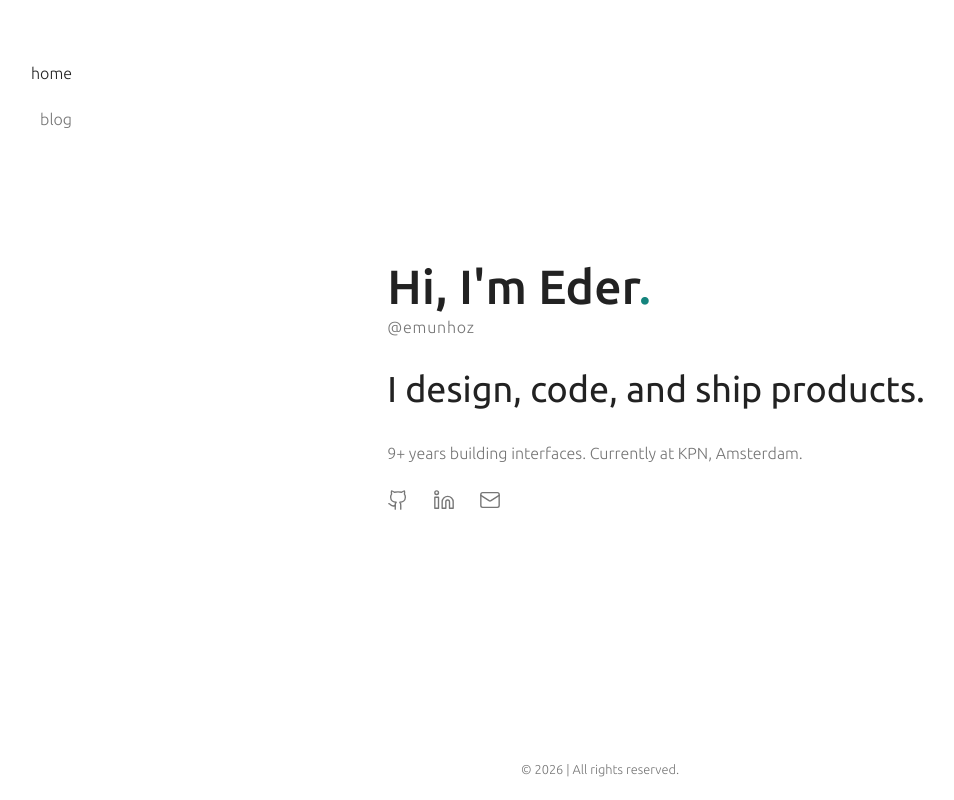
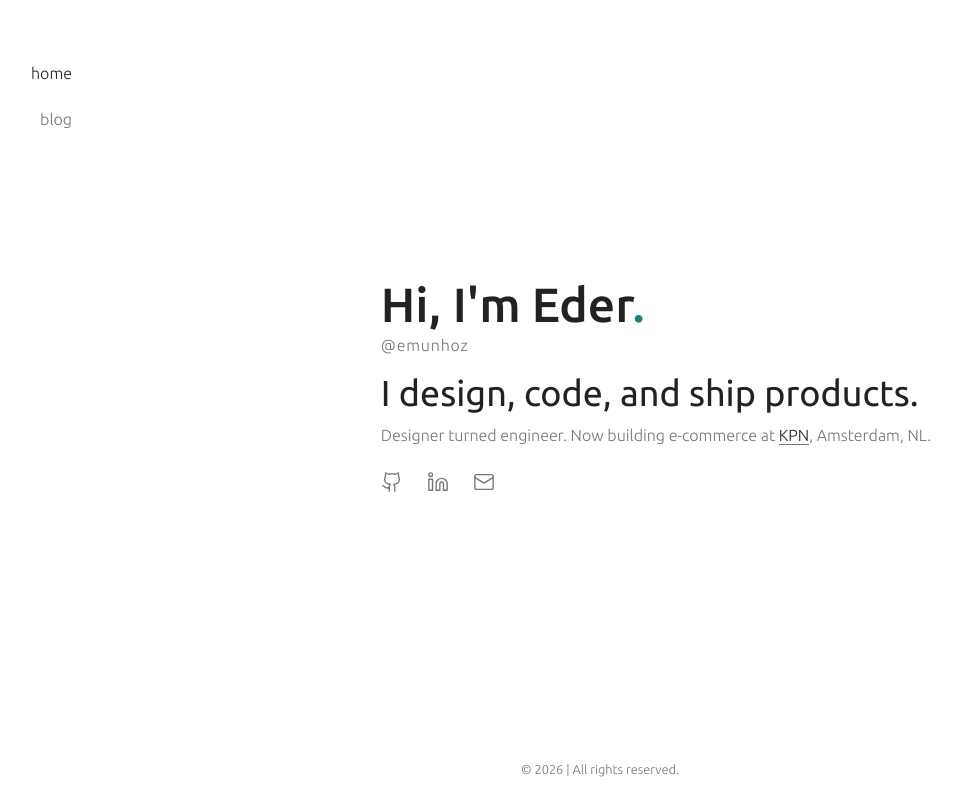
Before and after one commit to emunhoz/emunhoz.github.io, an Astro site: page / in a window 1280 px wide. Shown: the whole page, without its empty margins (40-994 px from the left). Built offline with nearby package versions, Linux system fonts and the light colour scheme; Astro itself is replaced by a stand-in of ours.

Commit message:
feat: refine hero bio and spacing
- Tighten hero h2 margins
- Bio tells the designer-to-engineer story, links to KPN

Co-Authored-By: Claude Opus 5.5 <noreply@anthropic.com>

```diff
--- a/src/pages/index.astro
+++ b/src/pages/index.astro
@@ -9,7 +9,7 @@ import Social from "../components/Social.astro";
       <h1>Hi, I'm Eder<span class="fancy">.</span></h1>
       <span class="handle">@emunhoz</span>
       <h2>I design, code, and ship products.</h2>
-      <p class="bio">9+ years building interfaces. Currently at KPN, Amsterdam.</p>
+      <p class="bio">Designer turned engineer. Now building e-commerce at <a href="https://www.kpn.com/shop/" target="_blank" rel="noopener">KPN</a>, Amsterdam, NL.</p>
       <Social />
     </div>
   </div>
@@ -29,6 +29,7 @@ import Social from "../components/Social.astro";
     font-weight: 500;
   }
   h2 {
+    margin: 1rem 0 0.5rem;
     font-size: 1.75rem;
     font-weight: 400;
     line-height: 1.25;
@@ -38,6 +39,15 @@ import Social from "../components/Social.astro";
     font-size: 1rem;
     line-height: 1.5;
     color: var(--link);
+  }
+  .bio a {
+    color: var(--text);
+    text-decoration: underline;
+    text-decoration-color: var(--link);
+    text-underline-offset: 0.2em;
+  }
+  .bio a:hover {
+    text-decoration-color: var(--accent);
   }
   .fancy {
     color: var(--accent);
```
